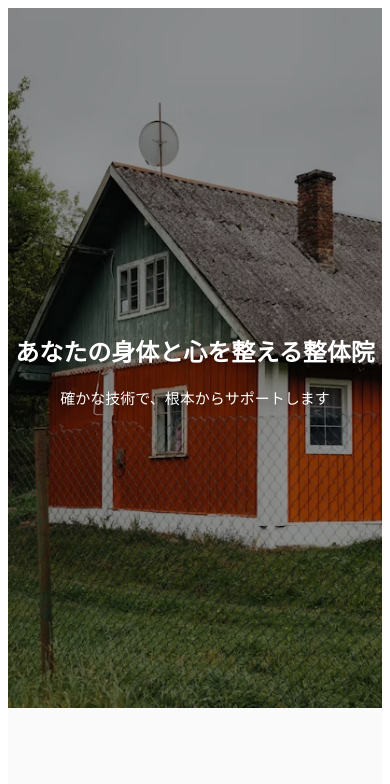
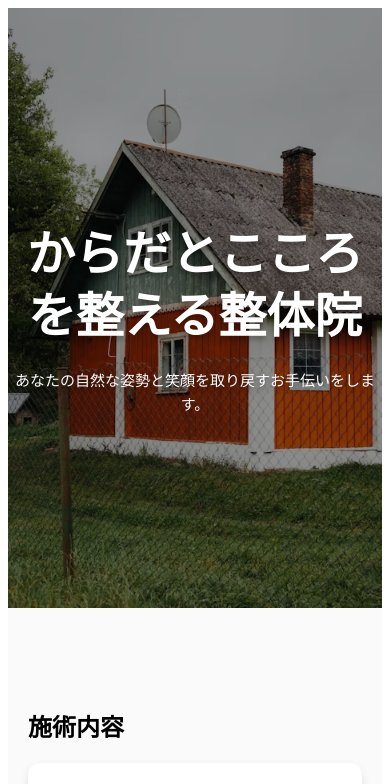
Before and after one commit to sawada-jun1218/seitai-lp, a plain HTML site: page index.html in a window 390 px wide. Shown: the top 784 px of the page. Drawn offline with Linux system fonts and the light colour scheme.

Commit message:
Add files via upload

```diff
--- a/css/style.css
+++ b/css/style.css
@@ -1,23 +1,18 @@
-.hero-title {
-    font-size: 48px;
-    font-weight: 700;
-    line-height: 1.2;
-}
-
 .hero {
-    position: relative;
     width: 100%;
     height: 600px;
-    background: url('../img/hero.jpg') no-repeat center/cover;
+    background-image: url('../img/hero.jpg');
+    background-size: cover;
+    background-position: center;
     display: flex;
     align-items: center;
     justify-content: center;
+    position: relative;
     color: #fff;
     text-align: center;
 }
 
-/* オーバーレイ（黒半透明） */
-.hero::before {
+.hero::after {
     content: "";
     position: absolute;
     top: 0;
@@ -25,13 +20,25 @@
     width: 100%;
     height: 100%;
     background: rgba(0, 0, 0, 0.4);
-    z-index: 1;
+    /* 暗くして文字を見やすく */
 }
 
 /* テキストが上に来るように */
 .hero-inner {
     position: relative;
     z-index: 2;
+}
+
+.hero-title {
+    font-size: 48px;
+    font-weight: 700;
+    margin-bottom: 20px;
+    line-height: 1.3;
+}
+
+.hero-subtitle {
+    font-size: 20px;
+    line-height: 1.6;
 }
 
 .hero h2 {
@@ -89,9 +96,16 @@
 }
 
 @media (max-width: 768px) {
-    .hero {
-        padding-top: 60px;
-        padding-bottom: 40px;
+    .hero-title {
+        font-size: 48px;
+        font-weight: 700;
+        margin-bottom: 20px;
+        line-height: 1.3;
+    }
+
+    .hero-subtitle {
+        font-size: 20px;
+        line-height: 1.6;
     }
 
     .hero h2 {
--- a/index.html
+++ b/index.html
@@ -9,8 +9,8 @@
 <body>
     <section class="hero">
         <div class="hero-inner">
-            <h1>あなたの身体と心を整える整体院</h1>
-            <p>確かな技術で、根本からサポートします</p>
+            <h1 class="hero-title">からだとこころを整える整体院</h1>
+            <p class="hero-subtitle">あなたの自然な姿勢と笑顔を取り戻すお手伝いをします。</p>
         </div>
     </section>
 
```
